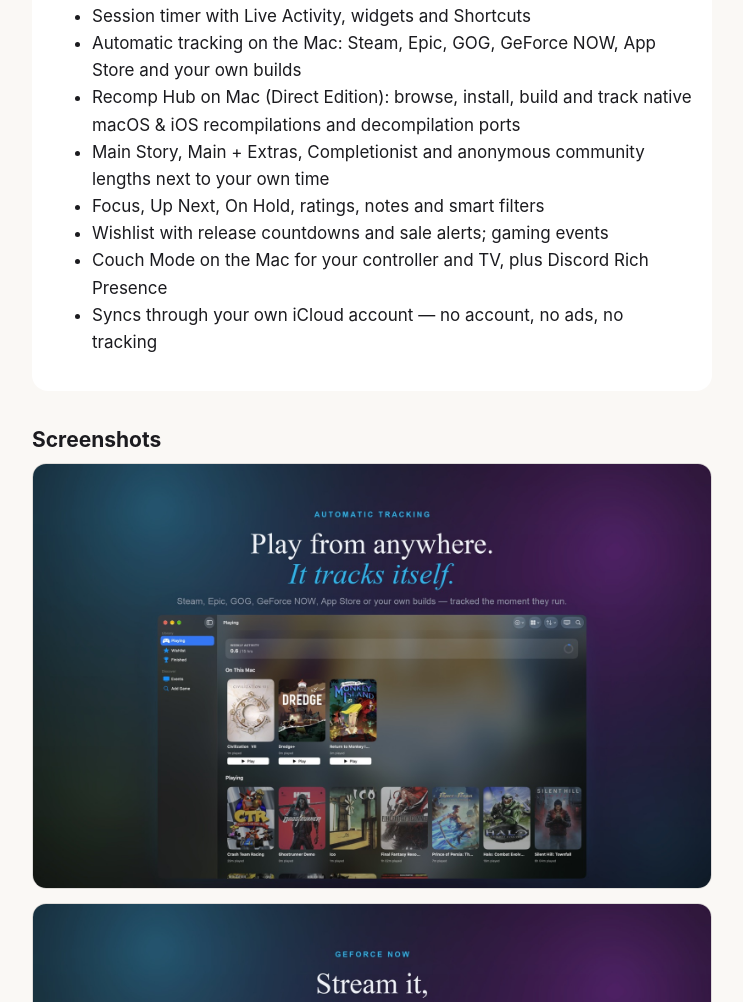
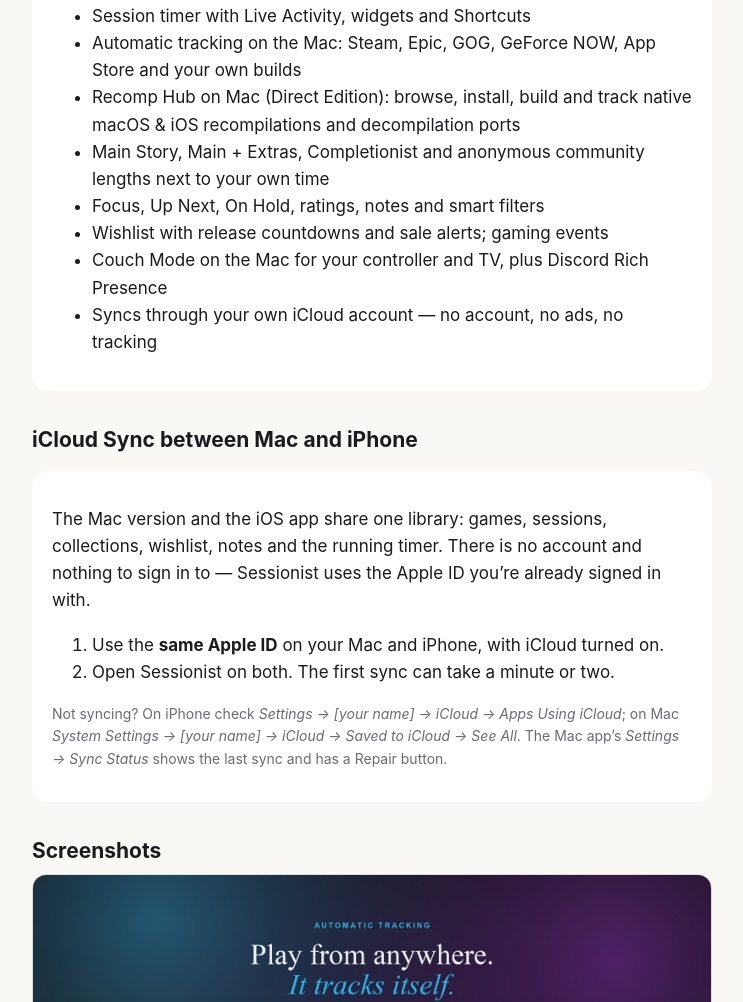
Before and after one commit to n-elnouby/SessionistApp, a plain HTML site: page index.html in a window 1280 px wide. Shown: the part 456-1458 px from the top of the page, without its empty margins (268-1011 px from the left). Drawn offline with Linux system fonts and the light colour scheme.

Commit message:
Explain iCloud sync between the Mac and iOS apps
Co-Authored-By: Claude Opus 5.5 <noreply@anthropic.com>

```diff
--- a/index.html
+++ b/index.html
@@ -46,6 +46,15 @@ nav a { text-decoration:none; }
 <li>Syncs through your own iCloud account &mdash; no account, no ads, no tracking</li>
 </ul>
 </div>
+<h2>iCloud Sync between Mac and iPhone</h2>
+<div class="card">
+<p>The Mac version and the iOS app share one library: games, sessions, collections, wishlist, notes and the running timer. There is no account and nothing to sign in to &mdash; Sessionist uses the Apple ID you&rsquo;re already signed in with.</p>
+<ol>
+<li>Use the <strong>same Apple ID</strong> on your Mac and iPhone, with iCloud turned on.</li>
+<li>Open Sessionist on both. The first sync can take a minute or two.</li>
+</ol>
+<p class="muted small">Not syncing? On iPhone check <em>Settings &rarr; [your name] &rarr; iCloud &rarr; Apps Using iCloud</em>; on Mac <em>System Settings &rarr; [your name] &rarr; iCloud &rarr; Saved to iCloud &rarr; See All</em>. The Mac app&rsquo;s <em>Settings &rarr; Sync Status</em> shows the last sync and has a Repair button.</p>
+</div>
 <section class="shots" aria-label="Screenshots">
 <h2>Screenshots</h2>
 <div class="shots-mac">
```
Also changed, not shown: 1 other file.
